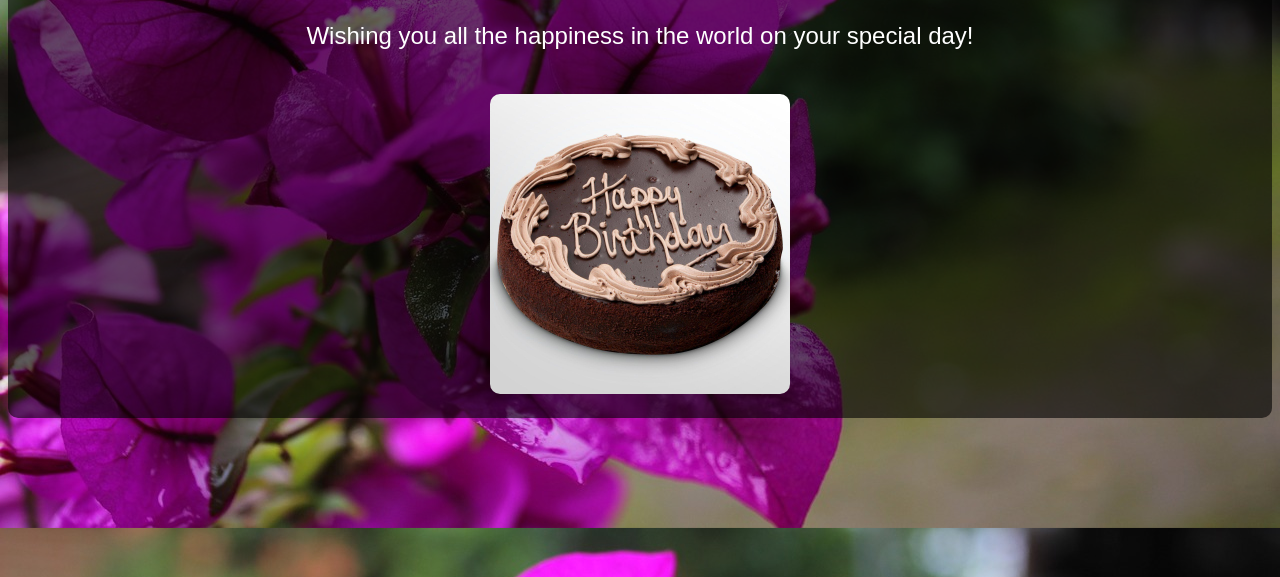
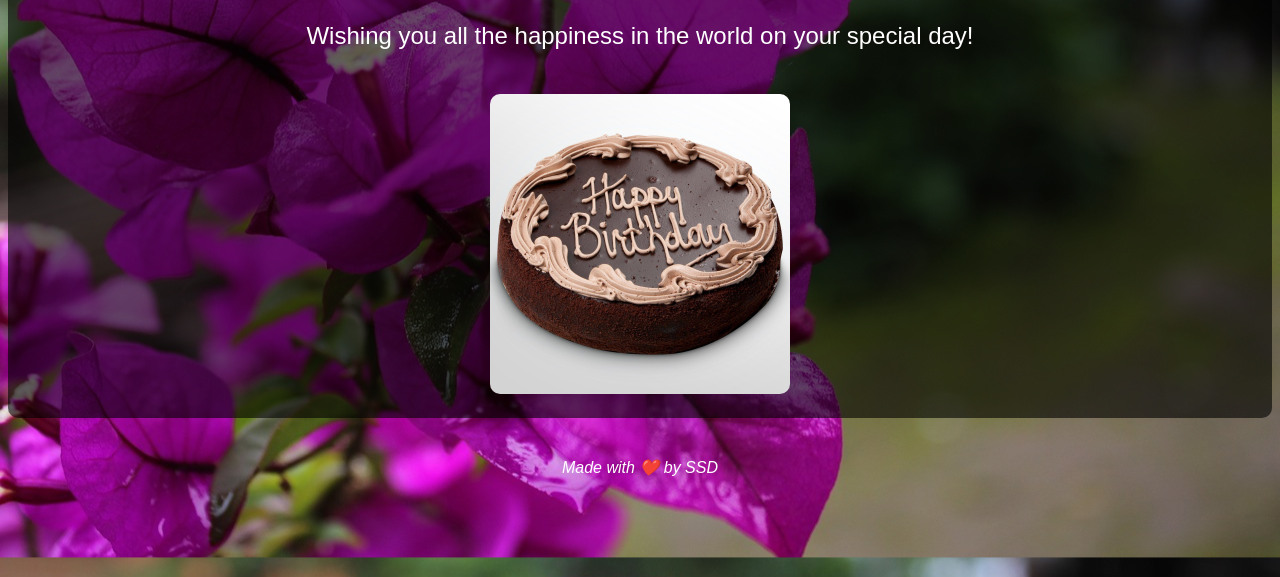
Before and after one commit to SoumenDash7/test, a plain HTML site: page index.html in a window 1280 px wide. Shown: the part 223-800 px from the top of the page. Drawn offline with Linux system fonts and the light colour scheme.

Commit message:
Update index.html(Add footer with "Made with ❤️" note)

```diff
--- a/index.html
+++ b/index.html
@@ -41,5 +41,8 @@
         <p>Wishing you all the happiness in the world on your special day!</p>
         <img src="ba946f247aa066fd175f57e82a967df9.jpg" alt="Birthday Cake">
     </div>
+     <footer style="text-align:center; margin-top: 40px; font-style: italic;">
+    Made with ❤️ by SSD
+  </footer>
     </body>
 </html>
```
